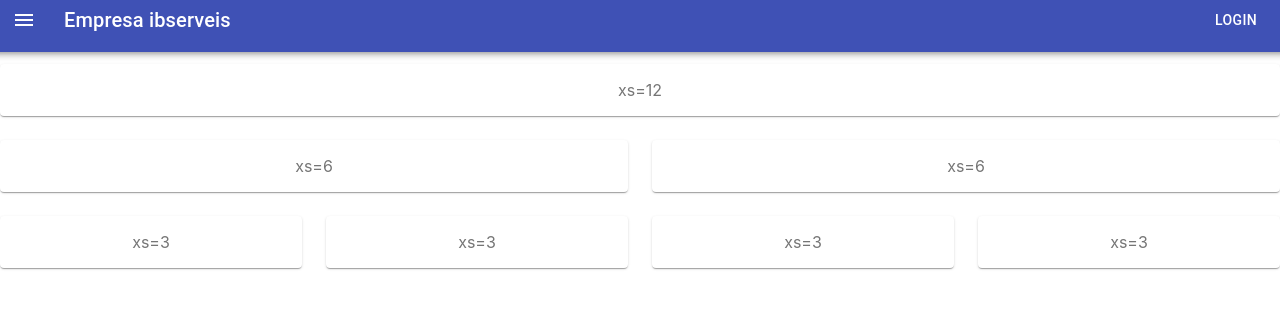
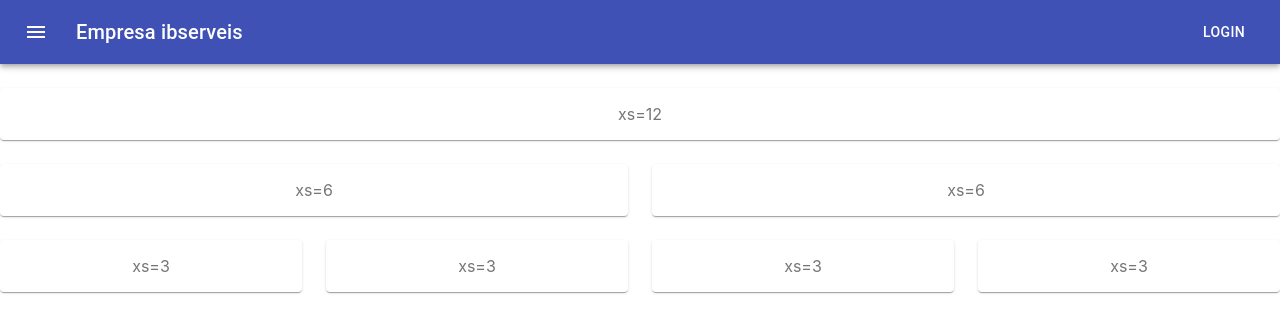
Before and after one commit to matias-ibserveis/curso_react, a Next.js app in the folder curso_youtube/: page /curso_material/grid1 in a window 1280 px wide. Shown: the top 332 px of the page. Built offline with nearby package versions, Linux system fonts and the light colour scheme.

Commit message:
grid1 con texto variable

```diff
--- a/curso_youtube/pages/curso_material/grid1.js
+++ b/curso_youtube/pages/curso_material/grid1.js
@@ -23,7 +23,11 @@ export default function CenteredGrid() {
   return (
     <div className={classes.root}>
       <Grid container spacing={3}>
-      <Mi_navbar texto_barra ={texto_inicial}/>
+
+      <Grid item xs={12}>
+         <Mi_navbar texto_barra ={texto_inicial}/>
+      </Grid>
+
         <Grid item xs={12}>
           <Paper className={classes.paper}>xs=12</Paper>
         </Grid>
```
